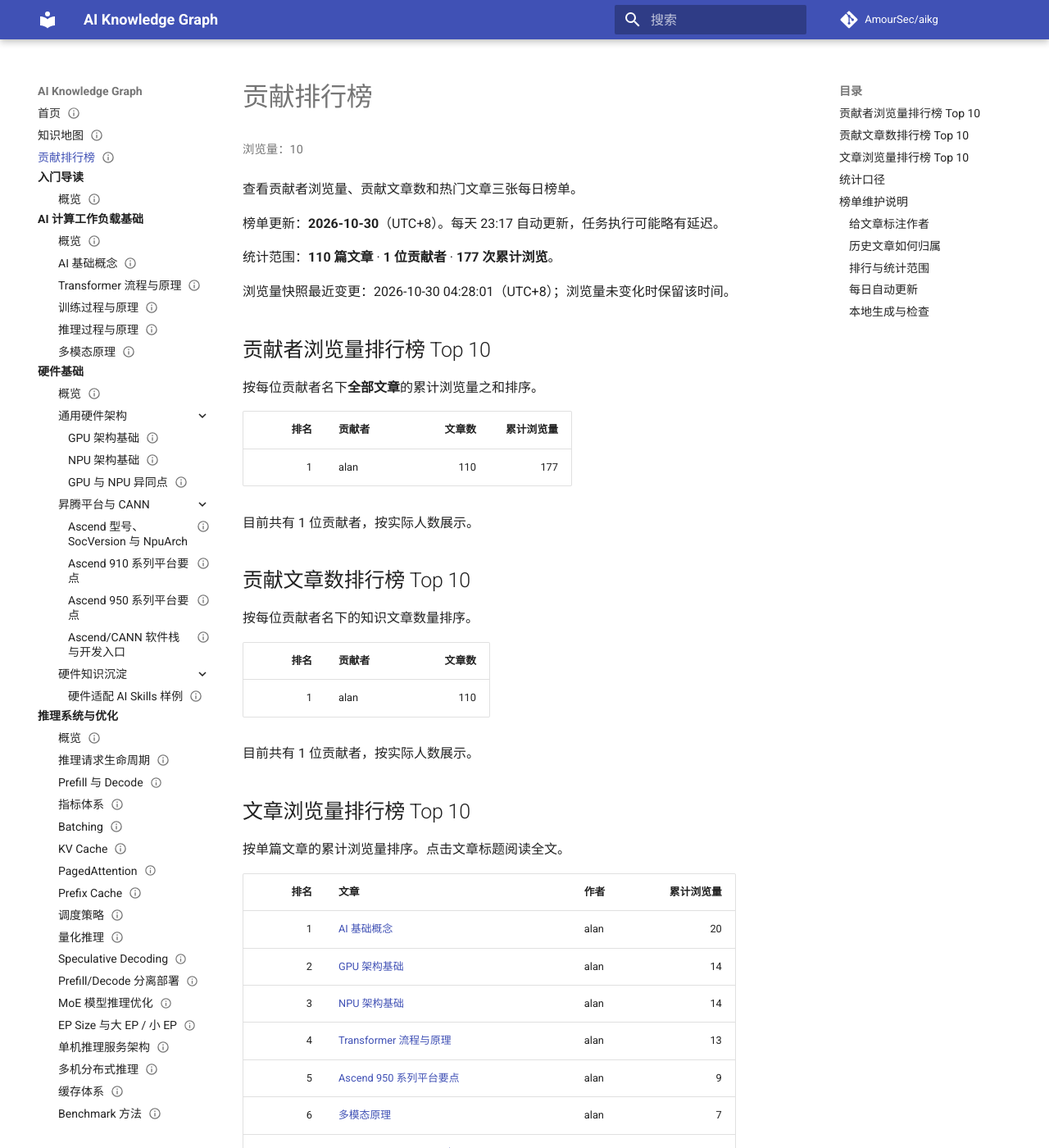
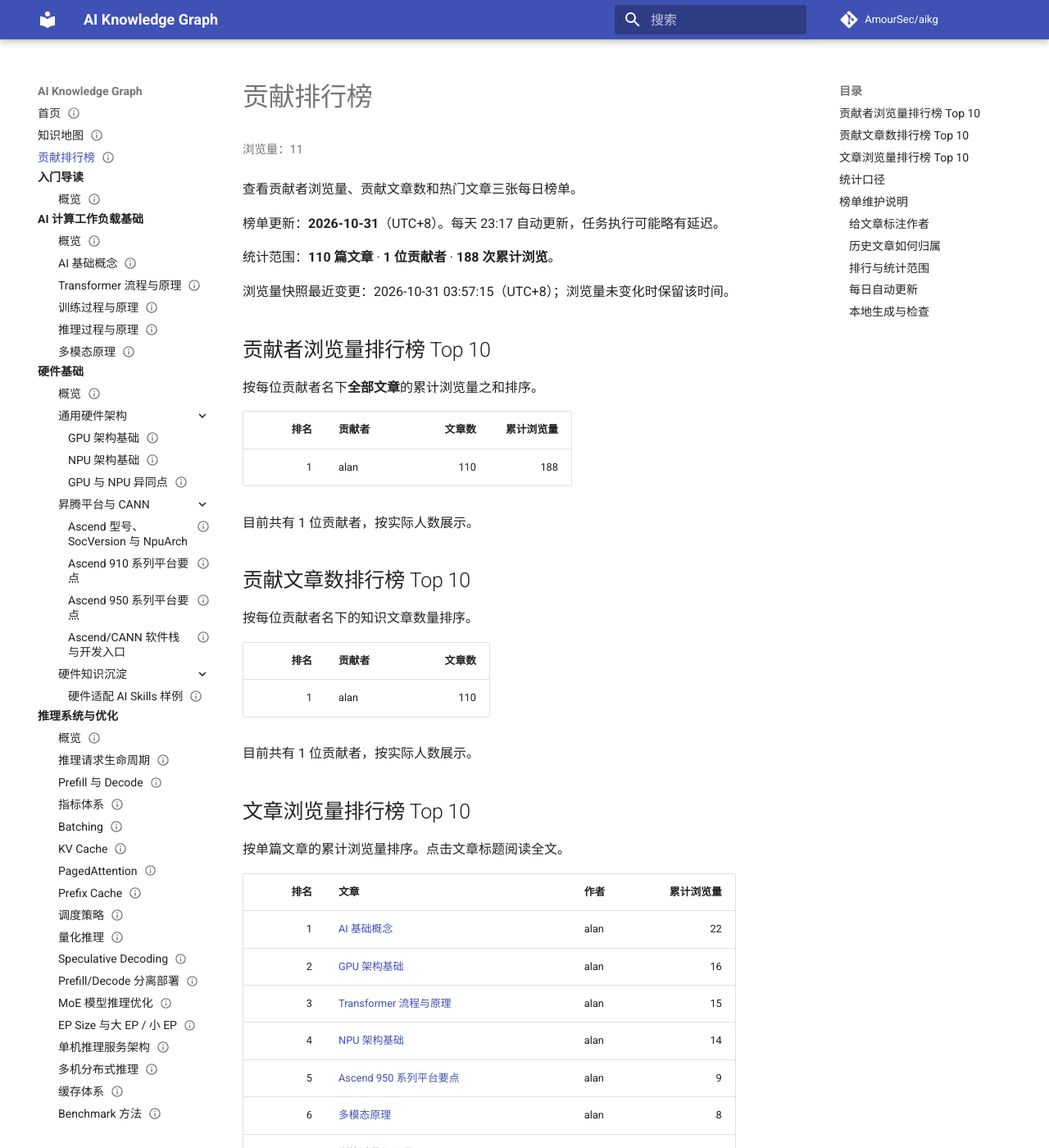
Before and after one commit to AmourSec/aikg, an MkDocs documentation site: the page built from docs/contribution-leaderboard.md, in a window 1280 px wide and 1400 px high. Shown: the whole window at 82% size. Built offline with MkDocs 1.6.1 and Material for MkDocs 9.7.7, drawn with Linux system fonts in a browser that asks for light colours; comment, search, counter and statistics services are not loaded; some of the changed text lies outside the part shown.

Commit message:
chore: update page views and contribution leaderboard [skip ci]

```diff
--- a/docs/assets/data/pageviews.json
+++ b/docs/assets/data/pageviews.json
@@ -1,17 +1,17 @@
 {
   "schema_version": 1,
-  "updated_at": "2026-10-30T04:28:01+08:00",
+  "updated_at": "2026-10-31T03:57:15+08:00",
   "pages": {
     "/": 1,
     "/02-ai-workloads/ai-fundamentals/": 5,
-    "/aikg/": 127,
+    "/aikg/": 130,
     "/aikg/01-getting-started/": 15,
-    "/aikg/02-ai-workloads/": 13,
-    "/aikg/02-ai-workloads/ai-fundamentals/": 15,
-    "/aikg/02-ai-workloads/inference-primer/": 4,
-    "/aikg/02-ai-workloads/multimodal-primer/": 7,
-    "/aikg/02-ai-workloads/training-primer/": 5,
-    "/aikg/02-ai-workloads/transformer/": 13,
+    "/aikg/02-ai-workloads/": 15,
+    "/aikg/02-ai-workloads/ai-fundamentals/": 17,
+    "/aikg/02-ai-workloads/inference-primer/": 5,
+    "/aikg/02-ai-workloads/multimodal-primer/": 8,
+    "/aikg/02-ai-workloads/training-primer/": 7,
+    "/aikg/02-ai-workloads/transformer/": 15,
     "/aikg/03-inference-systems/": 3,
     "/aikg/03-inference-systems/batching/": 2,
     "/aikg/03-inference-systems/benchmark-methodology/": 1,
@@ -31,6 +31,7 @@
     "/aikg/04-training-systems/hybrid-parallelism-composition/": 1,
     "/aikg/04-training-systems/muon-optimizer/": 1,
     "/aikg/04-training-systems/pipeline-parallel/": 2,
+    "/aikg/04-training-systems/sequence-context-parallel/": 1,
     "/aikg/04-training-systems/training-data-mixing-sampling-effective-tokens/": 1,
     "/aikg/05-kernels-compilers/": 7,
     "/aikg/05-kernels-compilers/attention-computation-patterns/": 6,
@@ -49,19 +50,19 @@
     "/aikg/09-reliability-observability/ai-failure-modes-gpu-nccl-network-storage/": 2,
     "/aikg/10-papers-cases/adr/": 1,
     "/aikg/10-papers-cases/ai-system-architecture/": 3,
-    "/aikg/12-hardware-basics/": 6,
+    "/aikg/12-hardware-basics/": 7,
     "/aikg/12-hardware-basics/ascend-910-series/": 4,
     "/aikg/12-hardware-basics/ascend-950-series/": 9,
     "/aikg/12-hardware-basics/ascend-npu-models/": 5,
     "/aikg/12-hardware-basics/cann-stack/": 1,
-    "/aikg/12-hardware-basics/gpu-architecture-basics/": 14,
+    "/aikg/12-hardware-basics/gpu-architecture-basics/": 16,
     "/aikg/12-hardware-basics/gpu-npu-comparison/": 2,
     "/aikg/12-hardware-basics/npu-basics/": 14,
     "/aikg/13-contribution-leaderboard/": 2,
     "/aikg/13-contribution-leaderboard/maintenance/": 1,
     "/aikg/99-templates/benchmark-report/": 1,
-    "/aikg/contribution-leaderboard/": 10,
-    "/aikg/knowledge-map/": 20,
+    "/aikg/contribution-leaderboard/": 11,
+    "/aikg/knowledge-map/": 21,
     "/aikg/map/": 1
   }
 }
--- a/docs/contribution-leaderboard.md
+++ b/docs/contribution-leaderboard.md
@@ -4,7 +4,7 @@ description: 每日更新的贡献者浏览量、贡献文章数和文章浏览
 status: reviewed
 owner: maintainers
 license: CC-BY-4.0
-updated: 2026-10-30
+updated: 2026-10-31
 ---
 
 # 贡献排行榜
@@ -13,11 +13,11 @@ updated: 2026-10-30
 
 查看贡献者浏览量、贡献文章数和热门文章三张每日榜单。
 
-榜单更新：**2026-10-30**（UTC+8）。每天 23:17 自动更新，任务执行可能略有延迟。
+榜单更新：**2026-10-31**（UTC+8）。每天 23:17 自动更新，任务执行可能略有延迟。
 
-统计范围：**110 篇文章** · **1 位贡献者** · **177 次累计浏览**。
+统计范围：**110 篇文章** · **1 位贡献者** · **188 次累计浏览**。
 
-浏览量快照最近变更：2026-10-30 04:28:01（UTC+8）；浏览量未变化时保留该时间。
+浏览量快照最近变更：2026-10-31 03:57:15（UTC+8）；浏览量未变化时保留该时间。
 
 ## 贡献者浏览量排行榜 Top 10
 
@@ -25,7 +25,7 @@ updated: 2026-10-30
 
 | 排名 | 贡献者 | 文章数 | 累计浏览量 |
 | ---: | --- | ---: | ---: |
-| 1 | alan | 110 | 177 |
+| 1 | alan | 110 | 188 |
 
 目前共有 1 位贡献者，按实际人数展示。
 
@@ -45,16 +45,16 @@ updated: 2026-10-30
 
 | 排名 | 文章 | 作者 | 累计浏览量 |
 | ---: | --- | --- | ---: |
-| 1 | [AI 基础概念](02-ai-workloads/ai-fundamentals.md) | alan | 20 |
-| 2 | [GPU 架构基础](12-hardware-basics/gpu-architecture-basics.md) | alan | 14 |
-| 3 | [NPU 架构基础](12-hardware-basics/npu-basics.md) | alan | 14 |
-| 4 | [Transformer 流程与原理](02-ai-workloads/transformer.md) | alan | 13 |
+| 1 | [AI 基础概念](02-ai-workloads/ai-fundamentals.md) | alan | 22 |
+| 2 | [GPU 架构基础](12-hardware-basics/gpu-architecture-basics.md) | alan | 16 |
+| 3 | [Transformer 流程与原理](02-ai-workloads/transformer.md) | alan | 15 |
+| 4 | [NPU 架构基础](12-hardware-basics/npu-basics.md) | alan | 14 |
 | 5 | [Ascend 950 系列平台要点](12-hardware-basics/ascend-950-series.md) | alan | 9 |
-| 6 | [多模态原理](02-ai-workloads/multimodal-primer.md) | alan | 7 |
-| 7 | [Evaluation、Validation 与 Checkpoint Selection](04-training-systems/evaluation-validation-checkpoint-selection.md) | alan | 7 |
-| 8 | [Attention 机制与计算模式](05-kernels-compilers/attention-computation-patterns.md) | alan | 6 |
-| 9 | [训练过程与原理](02-ai-workloads/training-primer.md) | alan | 5 |
-| 10 | [vLLM](03-inference-systems/vllm.md) | alan | 5 |
+| 6 | [多模态原理](02-ai-workloads/multimodal-primer.md) | alan | 8 |
+| 7 | [训练过程与原理](02-ai-workloads/training-primer.md) | alan | 7 |
+| 8 | [Evaluation、Validation 与 Checkpoint Selection](04-training-systems/evaluation-validation-checkpoint-selection.md) | alan | 7 |
+| 9 | [Attention 机制与计算模式](05-kernels-compilers/attention-computation-patterns.md) | alan | 6 |
+| 10 | [推理过程与原理](02-ai-workloads/inference-primer.md) | alan | 5 |
 
 ## 统计口径
 
```
